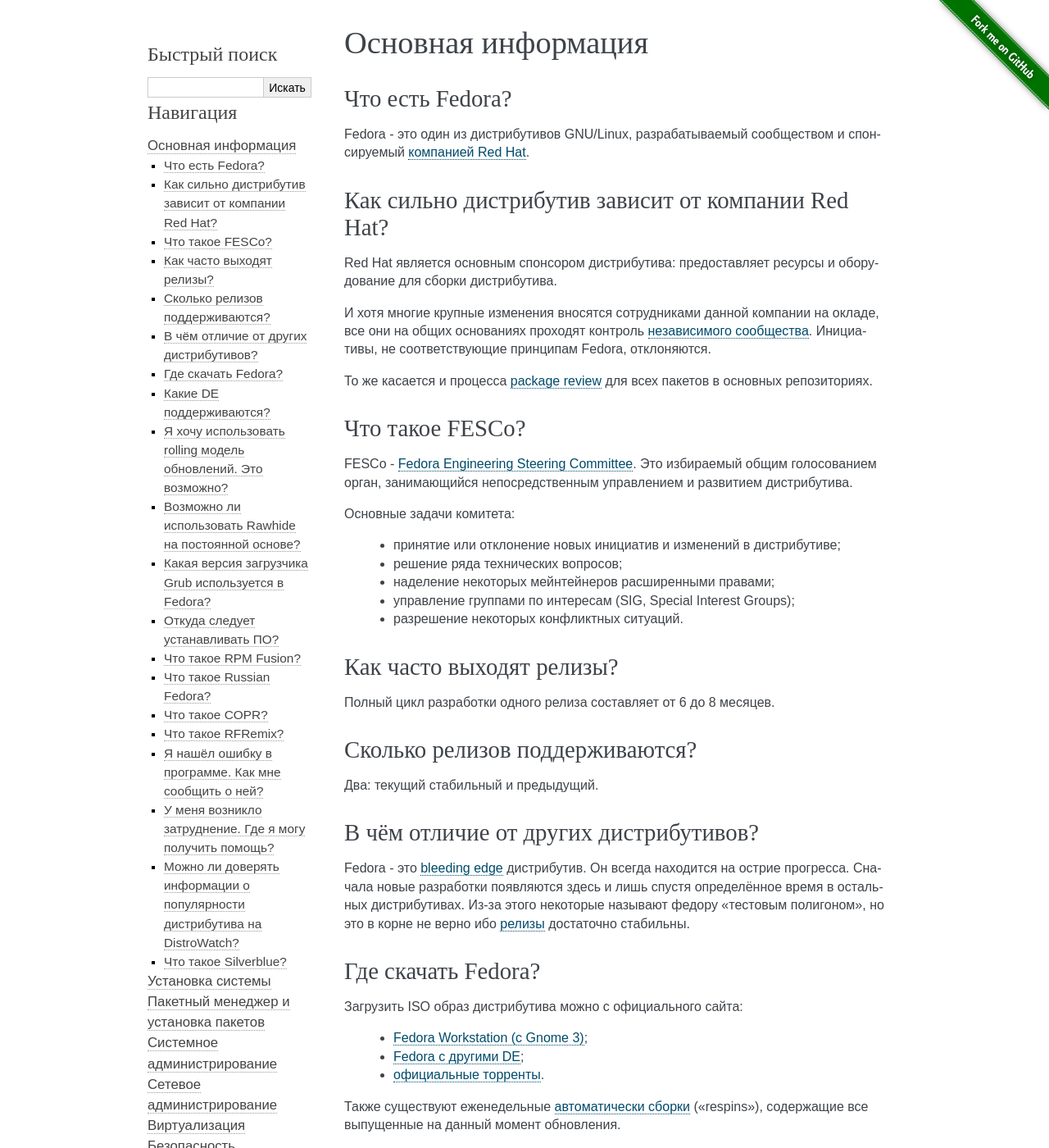
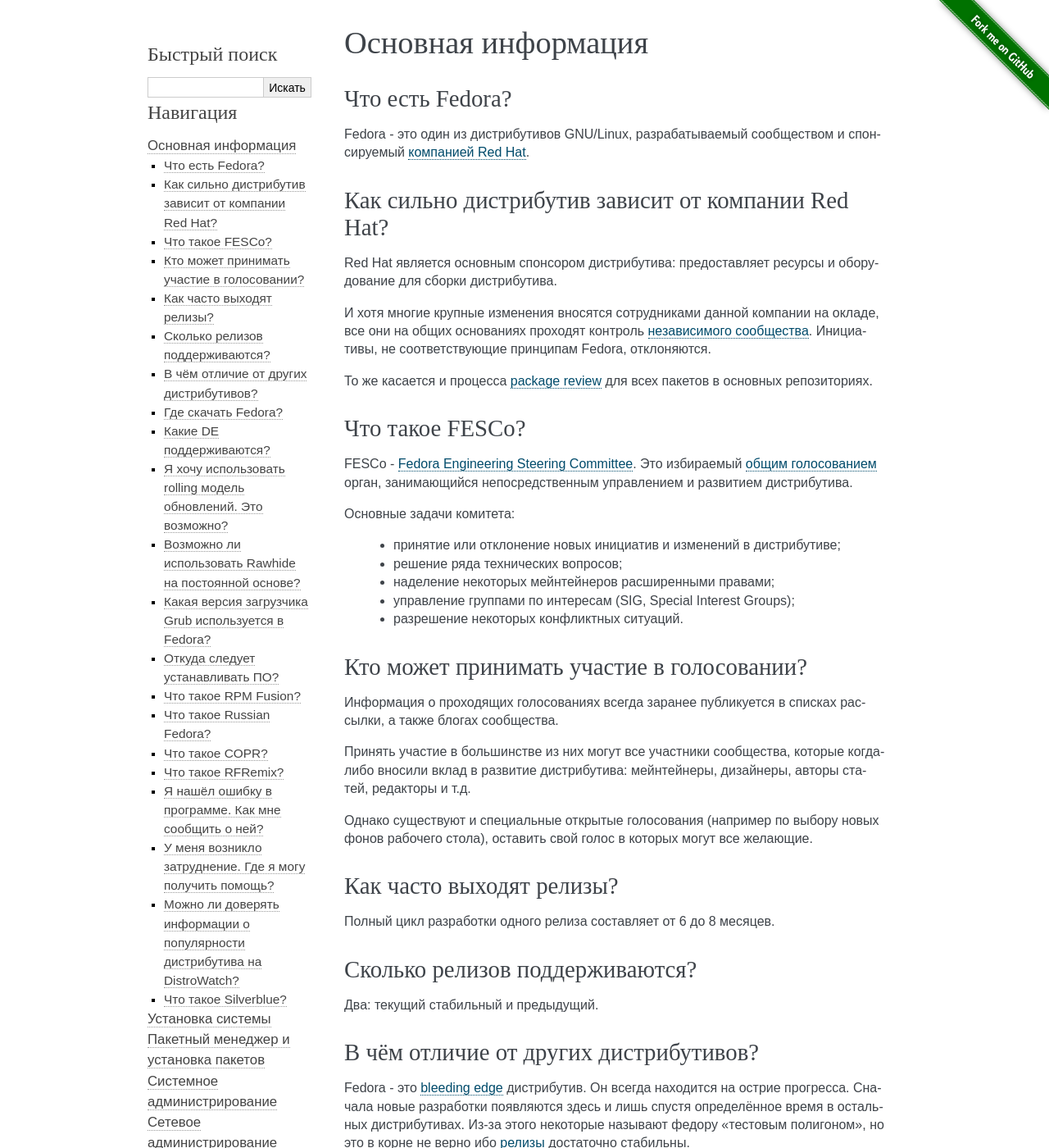
Before and after one commit to RussianFedora/FAQ, a Sphinx documentation site: the page built from source/generic-info.rst, in a window 1280 px wide and 1400 px high. Shown: the whole window at 82% size. Built offline with Sphinx 7.4.7, drawn with Linux system fonts in a browser that asks for light colours.

Commit message:
Added question about Fedora Elections.

```diff
--- a/source/generic-info.rst
+++ b/source/generic-info.rst
@@ -37,7 +37,7 @@
 Что такое FESCo?
 ===================
 
-FESCo - `Fedora Engineering Steering Committee <https://docs.fedoraproject.org/en-US/fesco/>`__. Это избираемый общим голосованием орган, занимающийся непосредственным управлением и развитием дистрибутива.
+FESCo - `Fedora Engineering Steering Committee <https://docs.fedoraproject.org/en-US/fesco/>`__. Это избираемый :ref:`общим голосованием <elections>` орган, занимающийся непосредственным управлением и развитием дистрибутива.
 
 Основные задачи комитета:
 
@@ -46,6 +46,18 @@
   * наделение некоторых мейнтейнеров расширенными правами;
   * управление группами по интересам (SIG, Special Interest Groups);
   * разрешение некоторых конфликтных ситуаций.
+
+.. index:: fedora, elections
+.. _elections:
+
+Кто может принимать участие в голосовании?
+=============================================
+
+Информация о проходящих голосованиях всегда заранее публикуется в списках рассылки, а также блогах сообщества.
+
+Принять участие в большинстве из них могут все участники сообщества, которые когда-либо вносили вклад в развитие дистрибутива: мейнтейнеры, дизайнеры, авторы статей, редакторы и т.д.
+
+Однако существуют и специальные открытые голосования (например по выбору новых фонов рабочего стола), оставить свой голос в которых могут все желающие.
 
 .. index:: releases, fedora
 .. _releases:
```
